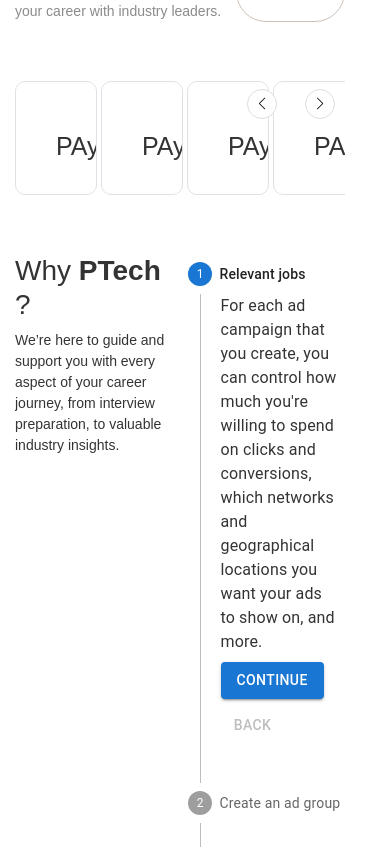
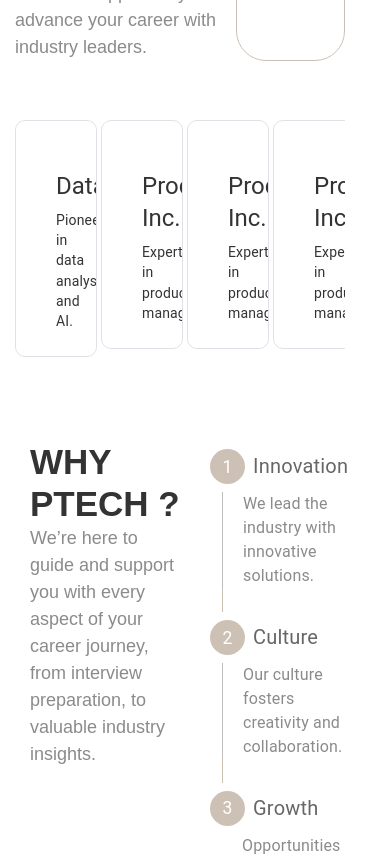
Before and after one commit to ankita070720/ptech, a React (Create React App) app: page / in a window 390 px wide. Shown: the part 980-1836 px from the top of the page. Built offline with nearby package versions, Linux system fonts and the light colour scheme; grey boxes are pictures that could not be loaded.

Commit message:
new section added

```diff
--- a/src/App.css
+++ b/src/App.css
@@ -7,8 +7,8 @@
 @import url('https://cdnjs.cloudflare.com/ajax/libs/slick-carousel/1.8.1/slick-theme.min.css');
 
 body{
-  font-family: "Dosis", sans-serif;
-  font-size: 14px;
+  font-family: "Dosis", sans-serif !important;
+  font-size: 16px;
   color: rgba(0,0,0,0.8);
   overflow-x: hidden;
 
@@ -36,6 +36,9 @@
 }
 .text-sml{
   font-size: 14px;
+}
+.text-medium{
+  font-size: 18px;
 }
 ::-webkit-scrollbar{width: 8px; height: 8px;}
 ::-webkit-scrollbar-thumb{background: #ccc !important;}
@@ -96,7 +99,7 @@
 }
 header .part3 .circle svg{font-size: 22px;}
 .userTab{
-  font-size: 18px; color: rgba(0,0,0,0.8); font-weight: 700;
+  font-size: 18px; color: rgba(0,0,0,0.6); font-weight: 600;
 }
 .userTab button{
   background: transparent !important;
@@ -304,7 +307,31 @@
   border: 1px solid #cdc1b6;
   border-radius: 10px;
   padding: 25px 40px;
+  transition: transform 0.3s, box-shadow 0.3s;
 
 }
 .homeCat .swiper .item h6{font-size: 25px;}
-.homeCat .swiper .item:hover{background-color:#cdc1b6; color: #fff; border: 1px solid #cdc1b6;}
+.homeCat .swiper .item img {
+  object-fit: cover;
+}
+.homeCat .swiper .item:hover{background-color:#cdc1b6; color: #fff; transform: translateY(-10px);
+  box-shadow: 0 4px 20px #cdc1b6;}
+.team-card {
+  transition: transform 0.3s, box-shadow 0.3s;
+}
+
+.css-1u4zpwo-MuiSvgIcon-root-MuiStepIcon-root{
+  fill: #cdc1b6 !important;
+  font-size: 35px !important;
+}
+.css-8t49rw-MuiStepConnector-line{
+  border-color: #cdc1b6 !important;
+}
+.css-1hv8oq8-MuiStepLabel-label{
+  font-size: 20px !important;
+}
+
+.css-1e6y48t-MuiButtonBase-root-MuiButton-root:hover{
+  background-color: #cdc1b6 !important;
+  color: #fff !important;
+}
--- a/src/Pages/Home/index.js
+++ b/src/Pages/Home/index.js
@@ -1,14 +1,8 @@
 import HomeBanner from "../HomeBanner/Index";
-import { useState } from "react";
-
 import Button from "@mui/material/Button";
-import { Link } from "react-router-dom";
 import * as React from 'react';
 import StepContent from '@mui/material/StepContent';
-
-
 import { Swiper, SwiperSlide } from 'swiper/react';
-// Import Swiper styles
 import 'swiper/css';
 import 'swiper/css/pagination';
 import 'swiper/css/navigation';
@@ -17,86 +11,55 @@
 import Step from '@mui/material/Step';
 import StepLabel from '@mui/material/StepLabel';
 import Box from '@mui/material/Box';
-import Paper from '@mui/material/Paper';
-import Typography from '@mui/material/Typography';
+import { Typography} from '@mui/material';
+
+const jobs = [
+  { title: 'Software Engineer', description: 'Develop and maintain software applications.', id: 1 },
+  { title: 'Data Scientist', description: 'Analyze and interpret complex data.', id: 2 },
+  { title: 'Product Manager', description: 'Lead product development teams.', id: 3 },
+];
 
 
+const companies = [
+  { name: 'TechCorp', description: 'Leading innovator in tech solutions.', id: 1 },
+  { name: 'DataMinds', description: 'Pioneers in data analysis and AI.', id: 2 },
+  { name: 'Productive Inc.', description: 'Experts in product management.', id: 3 },
+  { name: 'Productive Inc.', description: 'Experts in product management.', id: 3 },
+  { name: 'Productive Inc.', description: 'Experts in product management.', id: 3 },
 
+];
 
+const teamMembers = [
+    { name: 'Alice Johnson', role: 'CEO', img: 'path/to/alice.jpg', id: 1 },
+    { name: 'Bob Smith', role: 'CTO', img: 'path/to/bob.jpg', id: 2 },
+    { name: 'Charlie Brown', role: 'Lead Developer', img: 'path/to/charlie.jpg', id: 3 },
+  ];
 
 
 
   const steps = [
-    {
-      label: 'Relevant jobs',
-      description: `For each ad campaign that you create, you can control how much
-                you're willing to spend on clicks and conversions, which networks
-                and geographical locations you want your ads to show on, and more.`,
-    },
-    {
-      label: 'Create an ad group',
-      description:
-        'An ad group contains one or more ads which target a shared set of keywords.',
-    },
-    {
-      label: 'Create an ad',
-      description: `Try out different ad text to see what brings in the most customers,
-                and learn how to enhance your ads using features like ad extensions.
-                If you run into any problems with your ads, find out how to tell if
-                they're running and how to resolve approval issues.`,
-    },
+    { title: 'Innovation', description: 'We lead the industry with innovative solutions.' },
+    { title: 'Culture', description: 'Our culture fosters creativity and collaboration.' },
+    { title: 'Growth', description: 'Opportunities for personal and professional growth.' },
   ];
 
+const Home=()=>{
 
-const Home=()=>{
-    const [activeStep, setActiveStep] = React.useState(0);
 
-    const handleNext = () => {
-      setActiveStep((prevActiveStep) => prevActiveStep + 1);
-    };
-
-    const handleBack = () => {
-      setActiveStep((prevActiveStep) => prevActiveStep - 1);
-    };
-
-    const handleReset = () => {
-      setActiveStep(0);
-    };
-    const [itemBag]= useState([
-        '#fffceb',
-        '#ecffec',
-        '#feefea',
-        '#fff3eb',
-        '#fff3ff',
-        '#f2fce4',
-        '#feefea',
-        '#fffceb',
-        '#feefea',
-        '#ecffec',
-        '#feefea',
-        '#fff3eb',
-        '#fff3ff',
-        '#f2fce4',
-        '#feefea',
-        '#fffceb',
-        '#feefea',
-        '#ecffec'
-    ]);
     return(<>
     <HomeBanner/>
  <section className="homeSection">
         <div className="container">
           <div className="row homeProducts">
-
            <div className="col-md-12 productRow">
               <div className="d-flex align-item-center">
                 <div className="info w-75">
                   <h3 className="mb-0 hd">Major firms are hiring at the moment.</h3>
-                  <p className="text-light text-sml mb-0">
+                  <p className="text-light text-medium mb-0">
                     Seize this opportunity to advance your career with industry leaders.
-                  </p>{" "}
+                  </p>
                 </div>
-                <Button className="viewAllBtn ms-auto">
+                <Button className="viewAllBtn ml-auto">
                   View All
                 </Button>
               </div>
@@ -105,7 +68,7 @@
         <Swiper
         slidesPerView={4}
         spaceBetween={15}
-        navigation={true}
+        navigation={false}
         slidesPerGroup={1}
         autoplay={{
             delay: 3000,
@@ -113,152 +76,68 @@
           }}
         modules={[Navigation, Autoplay]}
 
-        className="mySwiper"
-      >
-
+        className="mySwiper">
+    {companies.map((company)=>{
+        return (
             <SwiperSlide>
             <div className="item text-center cursor relative overflow-hidden rounded-3xl border border-outline-variant p-6 text-on-surface duration-100" >
 
-                                    <div className="d-flex align-item-center justify-center">
-                                        <img src="https://swiperjs.com/images/libs/js.svg" alt="imag"/>
-                                    </div>
-                                    <div className="mt-4 hidden justify-center sm:block">
-                                    <h6>PAytm</h6>
-                                    </div>
+            <Typography className="mt-4" variant="h5">{company.name}</Typography>
+                    <Typography className="mt-2"  variant="body2">{company.description}</Typography>
+
 
                             </div>
 
             </SwiperSlide>
-                    <SwiperSlide>
-                    <div className="item text-center cursor relative overflow-hidden rounded-3xl border border-outline-variant p-6 text-on-surface duration-100" >
-
-                                    <div className="d-flex align-item-center justify-center">
-                                        <img src="https://swiperjs.com/images/libs/js.svg" alt="imag"/>
-                                    </div>
-                                    <div className="mt-4 hidden justify-center sm:block">
-                                    <h6>PAytm</h6>
-                                    </div>
-
-                                    </div>
-
-                    </SwiperSlide>     <SwiperSlide>
-                    <div className="item text-center cursor relative overflow-hidden rounded-3xl border border-outline-variant p-6 text-on-surface duration-100" >
-
-                                    <div className="d-flex align-item-center justify-center">
-                                        <img src="https://swiperjs.com/images/libs/js.svg" alt="imag"/>
-                                    </div>
-                                    <div className="mt-4 hidden justify-center sm:block">
-                                    <h6>PAytm</h6>
-                                    </div>
-
-                                    </div>
-
-                    </SwiperSlide>     <SwiperSlide>
-                    <div className="item text-center cursor relative overflow-hidden rounded-3xl border border-outline-variant p-6 text-on-surface duration-100" >
-
-                                    <div className="d-flex align-item-center justify-center">
-                                        <img src="https://swiperjs.com/images/libs/js.svg" alt="imag"/>
-                                    </div>
-                                    <div className="mt-4 hidden justify-center sm:block">
-                                    <h6>PAytm</h6>
-                                    </div>
-
-                                    </div>
-
-                    </SwiperSlide>     <SwiperSlide>
-                    <div className="item text-center cursor relative overflow-hidden rounded-3xl border border-outline-variant p-6 text-on-surface duration-100" >
-
-                                    <div className="d-flex align-item-center justify-center">
-                                        <img src="https://swiperjs.com/images/libs/js.svg" alt="imag"/>
-                                    </div>
-                                    <div className="mt-4 hidden justify-center sm:block">
-                                    <h6>PAytm</h6>
-                                    </div>
-
-                                    </div>
-
-                    </SwiperSlide>     <SwiperSlide>
-                    <div className="item text-center cursor relative overflow-hidden rounded-3xl border border-outline-variant p-6 text-on-surface duration-100" >
-
-                                    <div className="d-flex align-item-center justify-center">
-                                        <img src="https://swiperjs.com/images/libs/js.svg" alt="imag"/>
-                                    </div>
-                                    <div className="mt-4 hidden justify-center sm:block">
-                                    <h6>PAytm</h6>
-                                    </div>
-
-                                    </div>
-
-                    </SwiperSlide>
-
-
+        )
+    })}
            </Swiper>
 
               </div>
-
-
-              <div className="d-flex mt-4 mb-5 bannerSec">
-                <div className="banner">
-              <div class="mx-auto grid max-w-6xl grid-cols-4 gap-4 sm:grid-cols-8">
-              <div class="flex items-center justify-center">
-                <h3>Why <b>PTech</b> ?</h3>
-                <p>We’re here to guide and support you with every aspect of your career journey, from interview preparation, to valuable industry insights.</p>
  </div>
           </div>
         </div>
-                <div className="banner">
+      </section>
+
+      <section className="bannerSec">
+        <div className="container">
+            <div className="row">
+            <div className=" col-md-12 col-sm-12 col-xs-12 d-flex mt-4 mb-5 ">
+                <div className="col-md-6 col-sm-12 col-xs-12">
+              <div class="mx-auto grid max-w-6xl grid-cols-4 gap-4 sm:grid-cols-8">
+              <div class="flex items-center justify-center">
+                <h3 className="mb-0 hd">Why <b>PTech</b> ?</h3>
+                <p className="text-medium text-light mb-0">We’re here to guide and support you with every aspect of your career journey, from interview preparation, to valuable industry insights.</p>
+                </div>
+              </div>
+                </div>
+                <div className="col-md-6 col-sm-12 col-xs-12">
                 <Box sx={{ maxWidth: 400 }}>
-      <Stepper activeStep={activeStep} orientation="vertical">
+      <Stepper activeStep={-1} orientation="vertical">
         {steps.map((step, index) => (
-          <Step key={step.label}>
+          <Step key={step.title} expanded>
             <StepLabel
-              optional={
-                index === 2 ? (
-                  <Typography variant="caption">Last step</Typography>
-                ) : null
-              }
+
             >
-              {step.label}
+              {step.title}
             </StepLabel>
             <StepContent>
-              <Typography>{step.description}</Typography>
-              <Box sx={{ mb: 2 }}>
-                <div>
-                  <Button
-                    variant="contained"
-                    onClick={handleNext}
-                    sx={{ mt: 1, mr: 1 }}
-                  >
-                    {index === steps.length - 1 ? 'Finish' : 'Continue'}
-                  </Button>
-                  <Button
-                    disabled={index === 0}
-                    onClick={handleBack}
-                    sx={{ mt: 1, mr: 1 }}
-                  >
-                    Back
-                  </Button>
-                </div>
-              </Box>
+              <Typography className="text-medium text-light">{step.description}</Typography>
+
             </StepContent>
           </Step>
         ))}
       </Stepper>
-      {activeStep === steps.length && (
-        <Paper square elevation={0} sx={{ p: 3 }}>
-          <Typography>All steps completed - you&apos;re finished</Typography>
-          <Button onClick={handleReset} sx={{ mt: 1, mr: 1 }}>
-            Reset
-          </Button>
-        </Paper>
-      )}
+
     </Box>
                 </div>
               </div>
             </div>
         </div>
-        </div>
+
       </section>
+
+
 
       <section className="newsLetterSection mt-3 mb-3 d-flex align-items-center">
         <div className="container">
```
Lines whose indentation alone changed are shown as unchanged.
